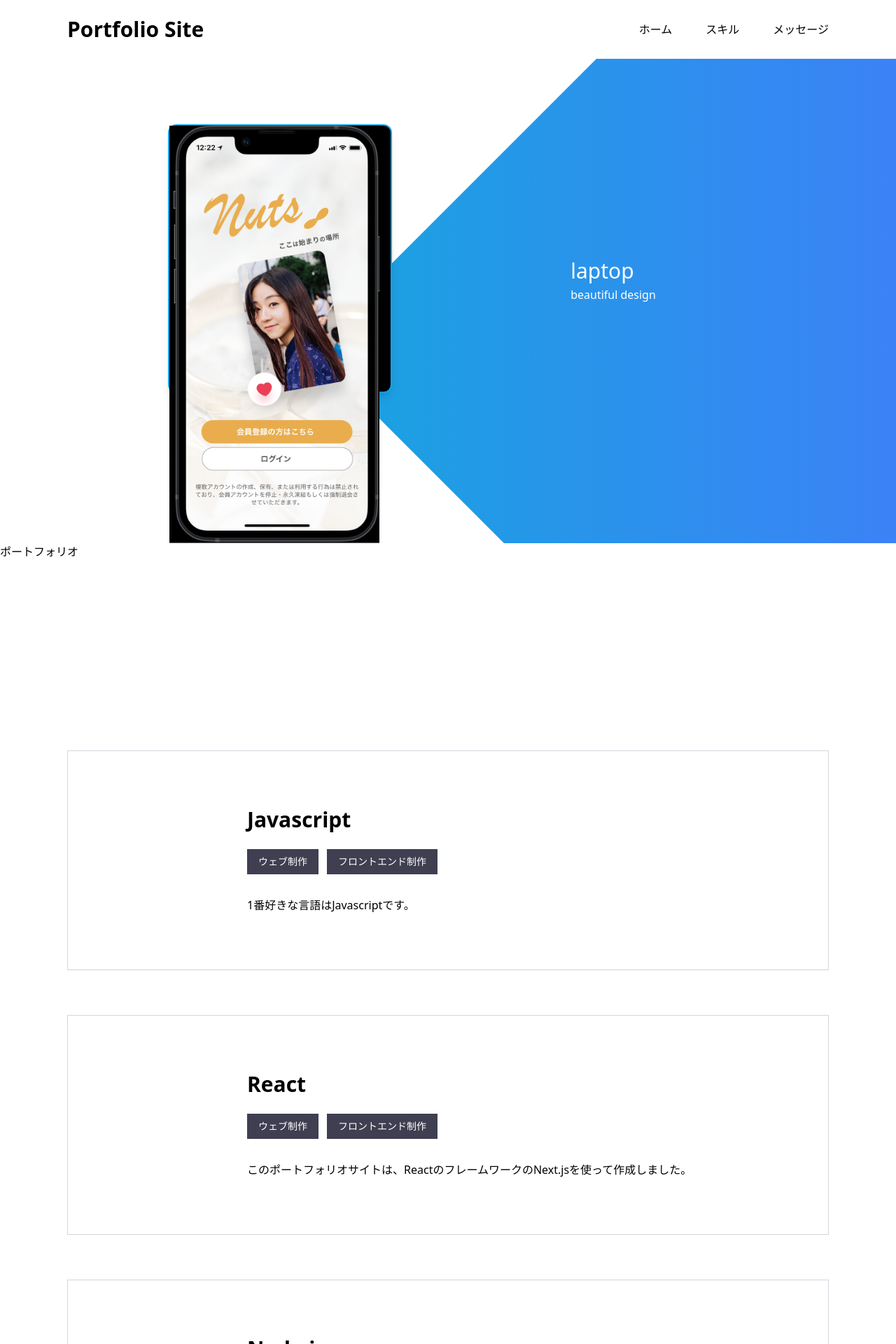
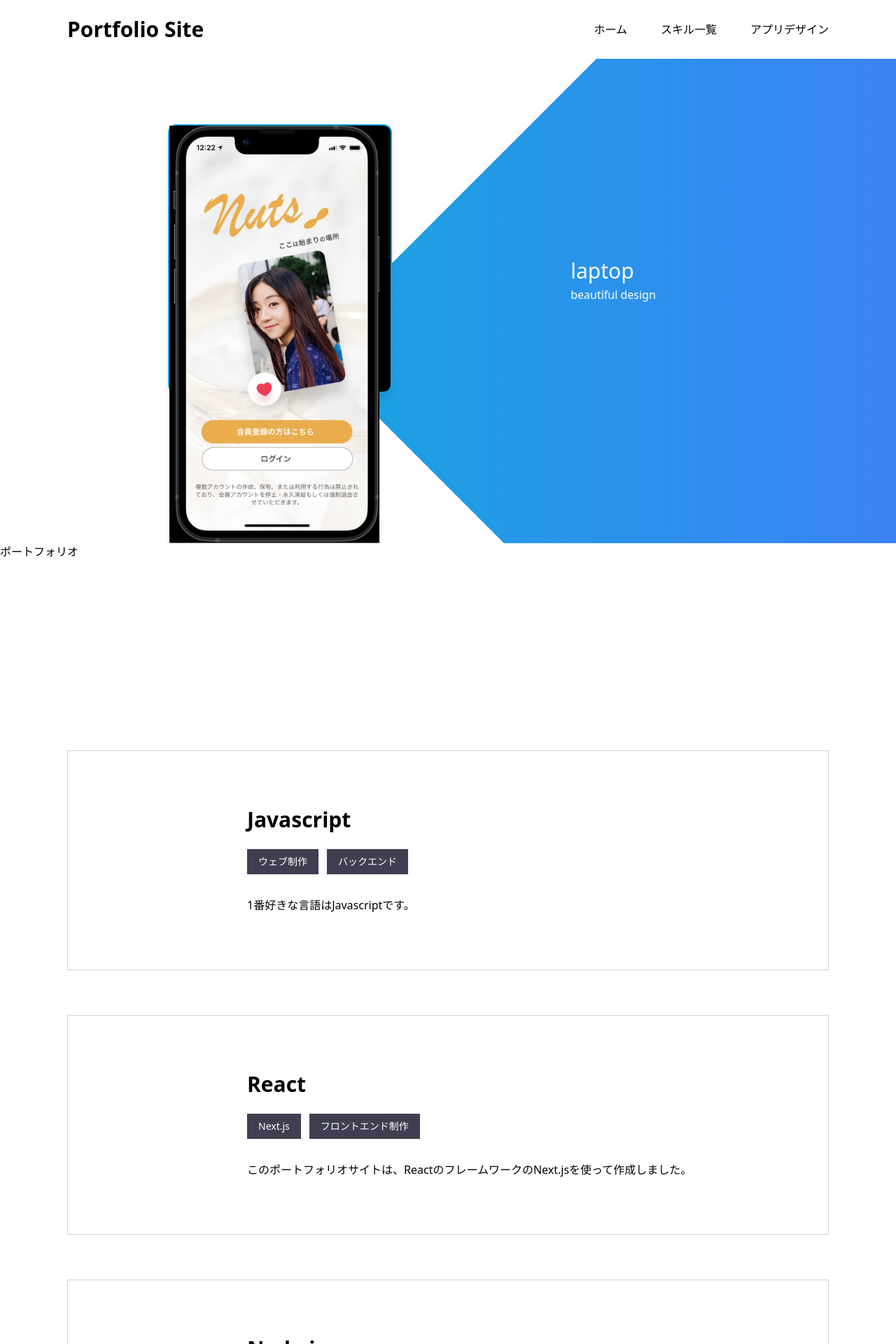
Before and after one commit to yurikondo/portfolio-site, a Next.js app: page / in a window 1280 px wide. Shown: the top 1920 px of the page at 70% size. Built offline with nearby package versions, Linux system fonts and the light colour scheme.

Commit message:
ヘッダーにリンク付与

```diff
--- a/src/components/Figma.tsx
+++ b/src/components/Figma.tsx
@@ -3,6 +3,7 @@ import styles from "../styles/Home.module.css";
 const Figma = () => {
   return (
     <div
+      id="figma"
       className={`${styles.figmaSection} commonLayout flex max-xl:flex-col h-auto`}
     >
       <iframe
--- a/src/components/Navbar.tsx
+++ b/src/components/Navbar.tsx
@@ -9,11 +9,11 @@ const Navbar: React.FC = () => {
           <a href="#" className="hover-text">
             ホーム
           </a>
-          <a href="#" className="hover-text">
-            スキル
+          <a href="#skills" className="hover-text">
+            スキル一覧
           </a>
-          <a href="#" className="hover-text">
-            メッセージ
+          <a href="#figma" className="hover-text">
+            アプリデザイン
           </a>
         </div>
       </div>
--- a/src/components/skill/Skills.tsx
+++ b/src/components/skill/Skills.tsx
@@ -60,8 +60,9 @@ export class Skills extends Component {
                 <div className="text-center flex flex-wrap justify-center lg:text-left lg:block">
                   <h3 className="text-3xl font-semibold">{skill.id}</h3>
                   <div className="flex flex-wrap w-full justify-center gap-3 lg:w-auto lg:justify-start mt-6 mb-8">
-                    <div className={styles.badge}>ウェブ制作</div>
-                    <div className={styles.badge}>フロントエンド制作</div>
+                    {skill.tags.map((tag:string) => (
+                      <div className={styles.badge}>{tag}</div>
+                    ))}
                   </div>
                   <p>{skill.desc}</p>
                 </div>
--- a/src/styles/globals.css
+++ b/src/styles/globals.css
@@ -1,6 +1,11 @@
 @tailwind base;
 @tailwind components;
 @tailwind utilities;
+
+html,
+body {
+  scroll-behavior: smooth;
+}
 
 .commonLayout {
   @apply container mt-40 mx-auto px-8 md:px-14 lg:px-24 w-full;
```
